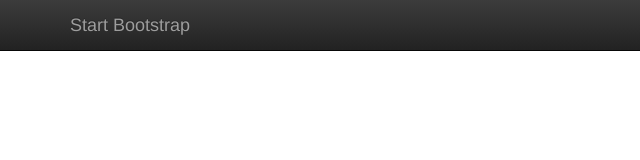
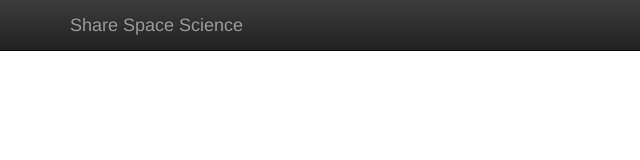
Before and after one commit to chamakits/ShareSpaceScience-frontend, a website: page site/index.html in a window 1280 px wide. Shown: the full height of the page, 0-640 px from the left. Drawn offline with nearby package versions, Linux system fonts and the light colour scheme; some packages are replaced by stand-ins of ours; a script that the page names is missing.

Commit message:
Added title and changed header.

```diff
--- a/site/index.html
+++ b/site/index.html
@@ -35,6 +35,7 @@
   <link rel="stylesheet" href="/app/main/style.css">
 
   <link href="/vendor/startbootstrap-full-slider-1.0.3/css/full-slider.css" rel="stylesheet">
+  <title>Share Space Science</title>
 </head>
 
 <body ng-controller="DisplayImagesCtrl">
@@ -66,7 +67,7 @@
             <span class="icon-bar"></span>
             <span class="icon-bar"></span>
           </button>
-          <a class="navbar-brand" href="#">Start Bootstrap</a>
+          <a class="navbar-brand" href="#">Share Space Science</a>
         </div>
         <!-- Collect the nav links, forms, and other content for toggling -->
         <div class="collapse navbar-collapse" id="bs-example-navbar-collapse-1">
```
